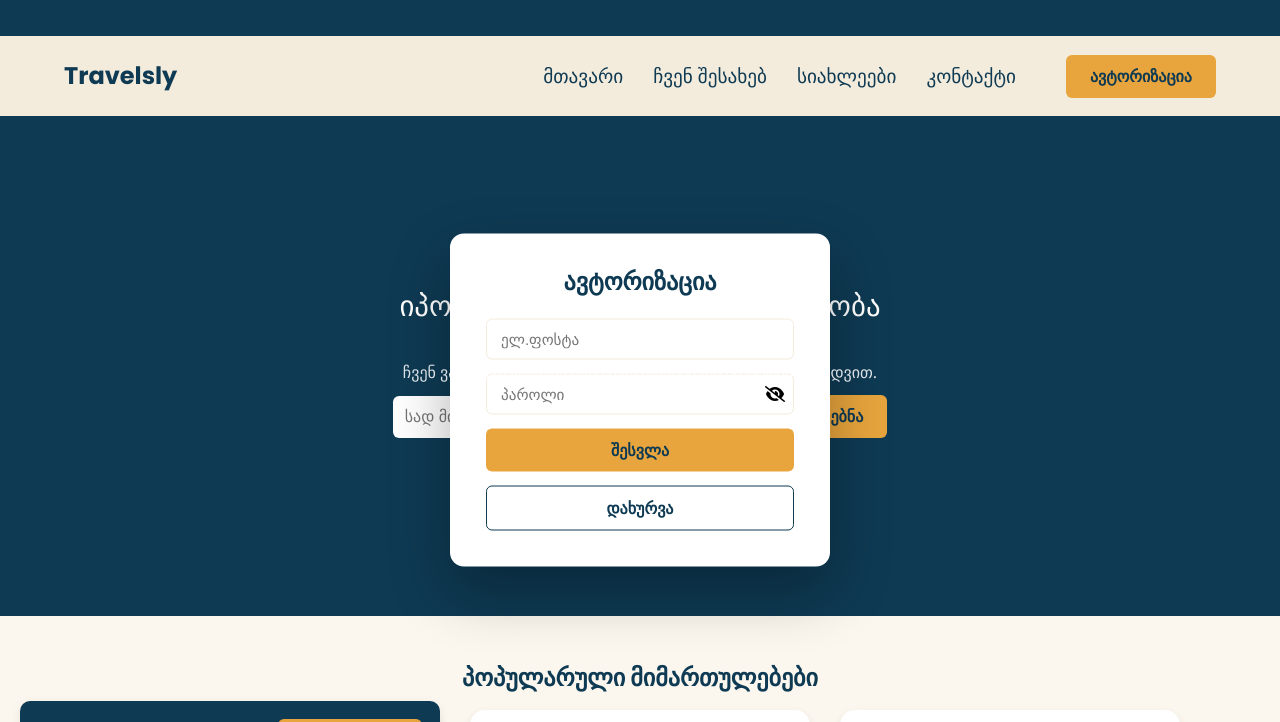
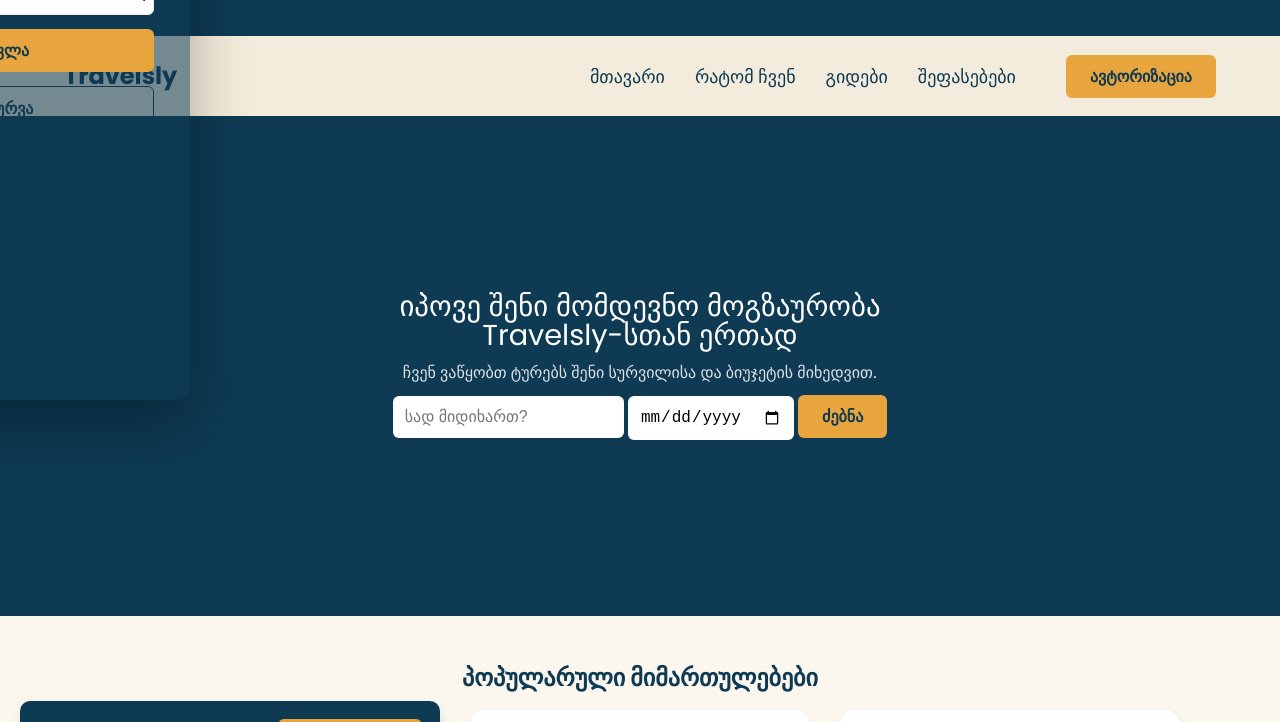
Before and after one commit to IarajuliRati/FrontEndFInalProject, a plain HTML site: page index.html in a window 1280 px wide. Both pictures are taken after a click on the button "ავტორიზაცია". Shown: the top 722 px of the page. Drawn offline with Linux system fonts and the light colour scheme; no server answers; grey boxes are pictures that could not be loaded.

Commit message:
Update site

```diff
--- a/index.html
+++ b/index.html
@@ -19,10 +19,10 @@
             <h2 class="logo">Travelsly</h2>
             <div class="navigation">
                 <ul class="ui-element">
-                    <li><a href="">მთავარი</a></li>
-                    <li><a href="">ჩვენ შესახებ</a></li>
-                    <li><a href="">სიახლეები</a></li>
-                    <li><a href="">კონტაქტი</a></li>
+                  <li><a href="#top">მთავარი</a></li>
+                  <li><a href="#WhyUs">რატომ ჩვენ</a></li>
+                  <li><a href="#Guides">გიდები</a></li>
+                  <li><a href="#Rewievs">შეფასებები</a></li>
                 </ul>
                 <button id="AuthBtn" class="Btn">ავტორიზაცია</button>
                 <button id="LogoutBtn" class="Btn">გამოსვლა</button>
--- a/script.js
+++ b/script.js
@@ -1,4 +1,10 @@
-
+// ლინკზე დაჭერისას მობილური მენიუ დაიხუროს
+document.querySelectorAll('.ui-element a').forEach(function(link) {
+  link.addEventListener('click', function() {
+    Navigation.classList.remove('open');
+    BurgerBtn.classList.remove('open');
+  });
+});
 /*=============================ზემოთ ასვლის ღილაკი=============================*/
 
 const ScrollBtn = document.getElementById('ScrollBtn');
--- a/style.css
+++ b/style.css
@@ -6,6 +6,10 @@
   --cream: #FBF7EF;
   --cream-alt: #F3ECDC;
   --text-muted: #5B6B75;
+}
+
+html {
+  scroll-behavior: smooth;
 }
 
 body {
@@ -60,7 +64,6 @@
   align-items: center;
   justify-content: space-between;
   height: 80px;
-  font-size: larger;
   margin-left: 5%;
   margin-right: 5%;
 }
@@ -75,7 +78,7 @@
   display: flex;
   align-items: center;
   gap: 30px;
-  font-size: 1.5vi;
+  font-size: large;
 }
 
 .navigation a {
@@ -114,8 +117,7 @@
 
 .Authorisation {
   position: fixed;
-  top: 50%;
-  left: 50%;
+  inset: 0;
   transform: translate(-50%, -50%);
   display: none;
   width: 90%;
@@ -127,6 +129,8 @@
   padding: 36px;
   border-radius: 14px;
   box-shadow: 0 25px 60px rgba(0, 0, 0, 0.3);
+  background-color: rgba(14, 58, 83, 0.55);
+  z-index: 1100;
 }
 
 #AuthForm {
```
